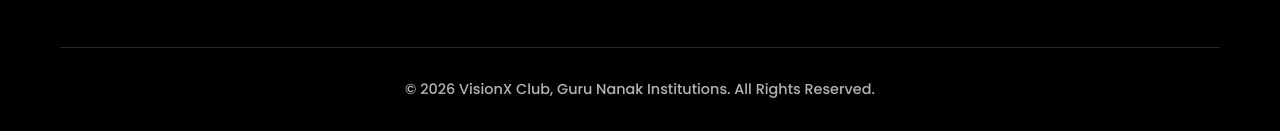
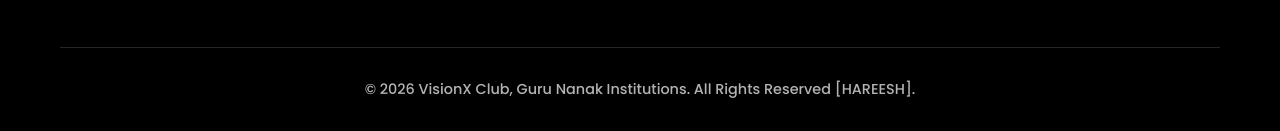
Before and after one commit to HAREESSHP/VISIONX, a plain HTML site: page index.html in a window 1280 px wide. Shown: the part 6438-6569 px from the top of the page. Drawn offline with Linux system fonts and the light colour scheme.

Commit message:
VERSION 1.O

```diff
--- a/index.html
+++ b/index.html
@@ -663,7 +663,7 @@
                 </div>
             </div>
             <div class="footer-bottom">
-                <p>&copy; 2026 VisionX Club, Guru Nanak Institutions. All Rights Reserved.</p>
+                <p>&copy; 2026 VisionX Club, Guru Nanak Institutions. All Rights Reserved [HAREESH].</p>
             </div>
         </div>
     </footer>
```
